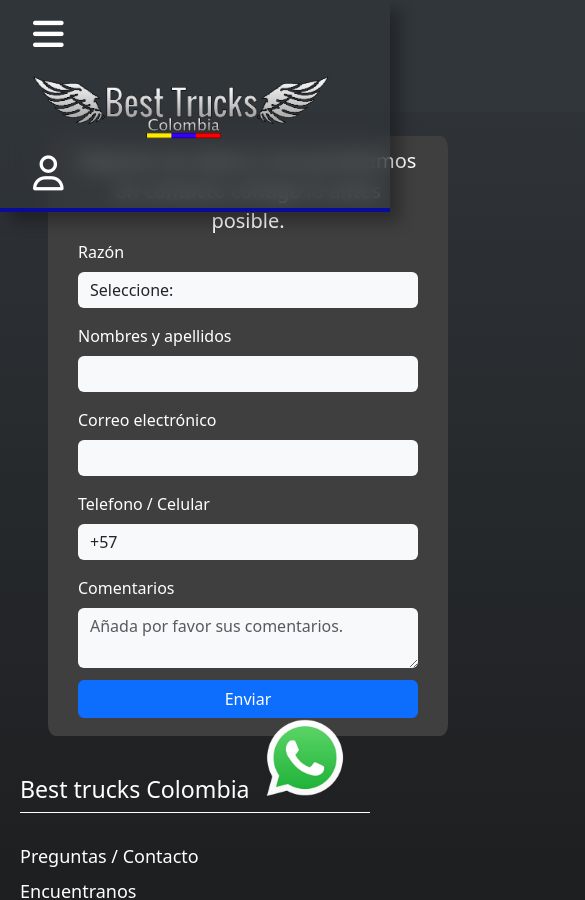
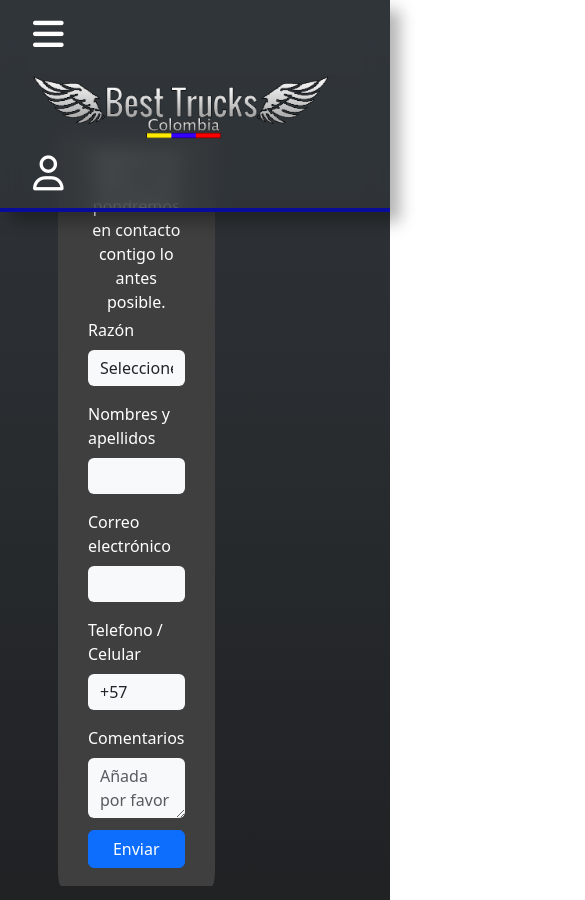
Before and after one commit to JesarRL/BTC-Frontend, an Angular app: page /contacto in a window 390 px wide. Shown: the top 900 px of the page, 585 px wide, since content can reach past the window. Built offline with nearby package versions, Linux system fonts and the light colour scheme.

Commit message:
update 2 responsive

```diff
--- a/src/app/components/preguntas/preguntas.component.css
+++ b/src/app/components/preguntas/preguntas.component.css
@@ -2,64 +2,52 @@
 /* Móvil pequeño (360x640) */
 @media (max-width: 360px) and (max-height: 640px) {
     .seccion-cuestionario{
-width: 360px !important;
+        width: 360px;
+        margin-top: 20px;
     }
-
-    .seccion-cuestionario{
-        width: 360px !important;
-        display: flex;
-        flex-direction: column;
+    .seccion-cuestionario img {
+        display: none;
 
     }
     .formulario{
-        display: flex;
-        padding-left: 0px;
-        height: fit-content;
-        width: 300px;
-    }
-
-    .formulario input {
-        width: 320px;
-    }
-    .imagen_preguntanos{
-        display: none;
+        border-radius: 2%;
+        background-color: var(--color-gris-claro);
+        width: 340px;
+        font-weight: lighter;
     }
 }
 
 /* Móvil medio (375x667) */
 @media (min-width: 361px) and (max-width: 375px) and (max-height: 667px) {
-    .container {
-        padding: 15px;
+    .formulario {
+        border-radius: 2%;
+        background-color: var(--color-gris-claro);
+        width: 360px;
+        font-weight: 600;
     }
-    .header {
-        font-size: 16px;
-    }
-    .main-content {
-        font-size: 14px;
+    .seccion-cuestionario img {
+        display: none;
+
     }
 }
 
 /* Móvil grande (720x1280) */
 @media (min-width: 376px) and (max-width: 720px) and (max-height: 1280px) {
-    .container {
-        padding: 20px;
+    .seccion-cuestionario{
+        width: 720px;
+        display: flex;
+        align-content: center;
+        justify-content: center;
     }
-    .header {
-        font-size: 18px;
+    .formulario {
+        margin-left: 100px;
+        border-radius: 2%;
+        background-color: var(--color-gris-claro);
+        padding: 10px 30px;
+        width: 600px;
+        font-weight: 500;
     }
-    .main-content {
-        font-size: 16px;
-    }
-    .seccion-cuestionario{
-        width: 50%;
-        display: flex;
-        flex-direction: column;
-    }
-    .formulario{
-        display: flex;
-        padding-left: 0px;
-    }
-    .imagen_preguntanos{
+    .seccion-cuestionario img {
         display: none;
     }
 }
@@ -67,13 +55,19 @@ width: 360px !important;
 /* Ordenador portátil medio (1366x768) */
 @media (min-width: 721px) and (max-width: 1366px) and (max-height: 768px) {
     .seccion-cuestionario{
-        width: 50%;
+        width: 1366px;
         display: flex;
         flex-direction: column;
     }
     .formulario{
         display: flex;
         padding-left: 0px;
+    border-radius: 2%;
+    background-color: var(--color-gris-claro);
+    padding: 10px 30px;
+    width: 400px;
+    font-weight: 500;
+    margin-right: 150px;
 }
 }
 
@@ -83,9 +77,12 @@ width: 360px !important;
         display: flex;
         flex-direction: column;
     }
-    .formulario{
-        display: flex;
-        padding-left: 0px;
+    .formulario {
+        border-radius: 2%;
+        background-color: var(--color-gris-claro);
+        padding: 10px 30px;
+        width: 400px;
+        font-weight: 500;
     }
     .imagen_preguntanos{
         display: none;
@@ -96,10 +93,17 @@ width: 360px !important;
 @media (min-width: 1367px) and (max-width: 1440px) and (max-height: 900px) {
     .seccion-cuestionario{
         width: 1440px;
+        margin-top: 100px;
         }
-    .imagenWsp{
-        margin-right: 100px;
+        .formulario {
+            border-radius: 2%;
+            background-color: var(--color-gris-claro);
+            padding: 10px 30px;
+            width: 400px;
+            font-weight: 500;
+            margin-left: 150px;
         }
+
 
     }
 
@@ -107,16 +111,35 @@ width: 360px !important;
 
 /* Escritorio grande (1920x1080) */
 @media (min-width: 1441px) and (max-width: 1920px) and (max-height: 1080px) {
-    .container {
-        padding: 50px;
+    .seccion-cuestionario{
+        width: 1920px;
+        margin-top: 100px;
+        display: flex;
+        align-items: center;
+        justify-content: space-evenly;
         }
-    .header {
-        font-size: 24px;
+
+    .formulario {
+        border-radius: 2%;
+        background-color: var(--color-gris-claro);
+        padding: 10px 30px;
+        width: 600px;
+        font-weight: 500;
     }
-    .main-content {
-        font-size: 22px;
+.cuadro-grande{
+    width: 1920px;
+    margin-right: 200px;
+    margin-left: 300;
+    margin-top: 50px;
 }
+
+.imagen_preguntanos{
+    margin-bottom: 150px;
+    margin-left: 200px;
 }
+
+}
+
 
 /* General para pantallas más grandes */
 @media (min-width: 1921px) {
@@ -129,11 +152,6 @@ width: 360px !important;
     .main-content {
         font-size: 24px;
     }
-}
-
-
-
-
     .formulario {
         border-radius: 2%;
         background-color: var(--color-gris-claro);
@@ -141,6 +159,9 @@ width: 360px !important;
         width: 400px;
         font-weight: 500;
     }
+}
+
+
 
 img {
     margin-left: 90px;
@@ -156,7 +177,7 @@ img {
 }
 
 .tituloPreguntas {
-    font-size: 20px;
+    font-size: lighter;
 }
 
 input.inputNumber::-webkit-outer-spin-button,
--- a/src/app/components/preguntas/preguntas.component.html
+++ b/src/app/components/preguntas/preguntas.component.html
@@ -1,16 +1,16 @@
 <div class="arregloNav"></div>
-<section class="col-12 seccion-cuestionario d-flex w-100 justify-content-between my-4">
-    <div class="col-10 d-flex justify-content-between">
-        <div class="col-4 align-items-center imagen_preguntanos">
+<section class="seccion-cuestionario d-flex justify-content-between my-4">
+    <div class="cuadro-grande d-flex justify-content-between">
+        <div class="d-flex align-items-center imagen_preguntanos">
             <img src="/Img/Logo4.png" alt="" />
         </div>
 
-        <form class="col-4 formulario d-flex flex-column justify-content-end align-content-center text-white ms-5">
+        <form class="formulario d-flex flex-column justify-content-end align-content-center text-white ms-5">
             <div class="tituloPreguntas text-center">
                 Dejanos tus datos y nos pondremos en contacto contigo lo antes posible.
             </div>
 
-            <div class="mb-2 py-1">
+            <div class="primera-zona mb-2 py-1">
                 <label for="exampleInputRazon" class="form-label">Razón</label>
                 <select name="" id="" class="form-control border-0 bg-light">
                     <option selected>Seleccione:</option>
@@ -47,6 +47,6 @@
 
             <button type="submit" class="btn btn-primary boton mb-2">Enviar</button>
         </form>
-        <img src="/Img/nuevasImagenes/logowsp.png" class="imagenWsp d-flex" (click)="navigateToLink()">
+        <img src="/Img/nuevasImagenes/logowsp.png" class="imagenWsp" (click)="navigateToLink()">
     </div>
 </section>
--- a/src/styles.css
+++ b/src/styles.css
@@ -19,7 +19,7 @@ body {
 }
 
 .arregloNav{
-    width: 1519.2px;
+    width: 1px;
     height: 112.4px;
     background-color: var(--color-gris-oscuro);
 }
```
Lines whose indentation alone changed are shown as unchanged.
